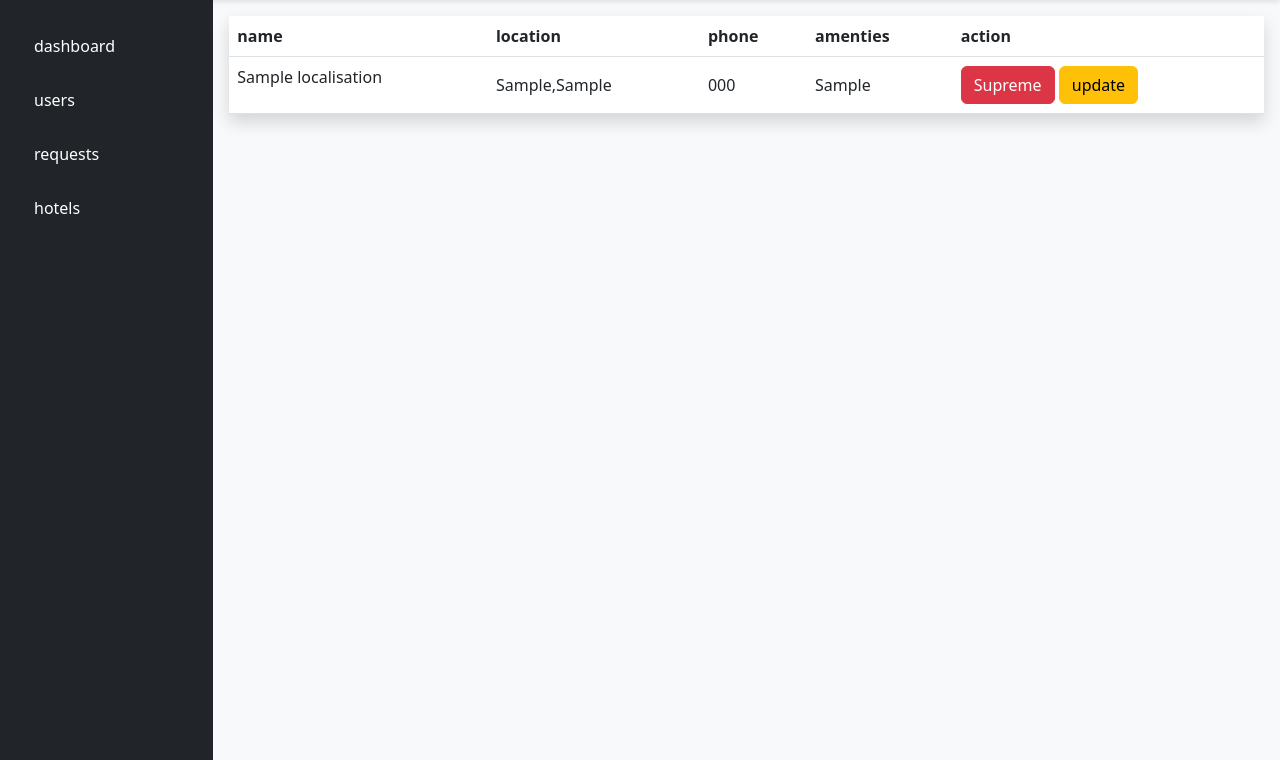
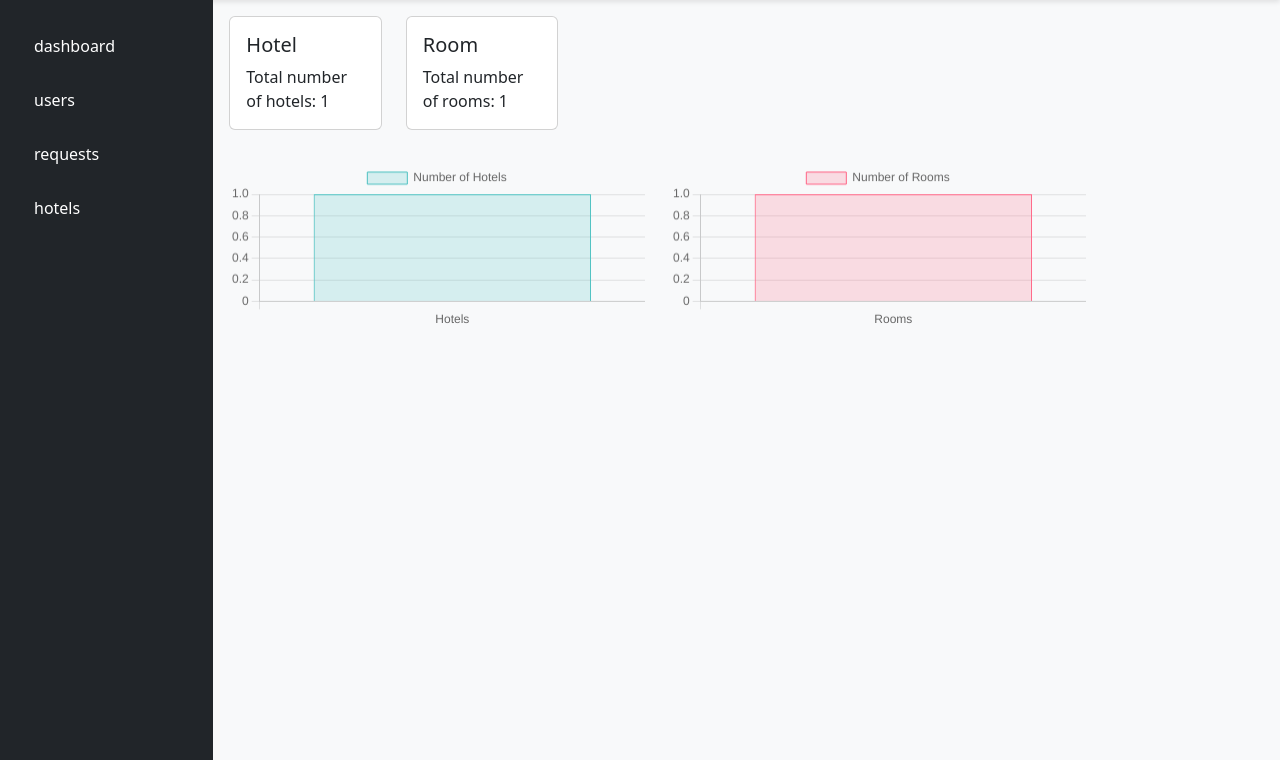
Before and after one commit to Mohamed072005/YouBooking.TM, a PHP site: page /dashboard/hotel.php in a window 1280 px wide. Shown: the part 54-814 px from the top of the page. Run offline with PHP 8.4, Linux system fonts and the light colour scheme; the visitor is signed in with stand-in values (Sample User, id 1); tables that the repository leaves empty or names only in its code hold one stand-in row (values such as "Sample post"); some libraries are stand-ins or nearby versions.

Commit message:
this commit for add the chart js for the project

```diff
--- a/cnxDB.php
+++ b/cnxDB.php
@@ -1,2 +1,2 @@
 <?php   session_start();
-$conn = mysqli_connect('127.0.0.1:3307', 'root', '', 'youbooking');    ?>
+$conn = mysqli_connect('localhost', 'root', '', 'youbooking');    ?>
--- a/dashboard/header.php
+++ b/dashboard/header.php
@@ -6,7 +6,7 @@
     <meta charset="UTF-8">
     <meta name="viewport" content="width=device-width, initial-scale=1">
     <title>Dashboard</title>
-
+    <script src="https://cdn.jsdelivr.net/npm/chart.js"></script>
     <link href="https://cdn.jsdelivr.net/npm/bootstrap@5.3.0/dist/css/bootstrap.min.css" rel="stylesheet">
     <style>
         body {
--- a/dashboard/hotel.php
+++ b/dashboard/hotel.php
@@ -1,7 +1,19 @@
 <?php
 include 'header.php';
-if(!isset($_SESSION['role_id']) ||  $_SESSION['role_id']!=1 && $_SESSION['role_id']!=2){
-  header('location:../login.php');
+
+$sqlhot = "SELECT COUNT(*) AS hotelCount FROM hotel";
+$hotelResult = mysqli_query($conn, $sqlhot);
+$hotelData = 0;
+if ($hotelResult && $row = mysqli_fetch_assoc($hotelResult)) {
+    $hotelData = $row['hotelCount'];
+}
+
+
+$sqlrom = "SELECT COUNT(*) AS roomCount FROM room_details";
+$roomResult = mysqli_query($conn, $sqlrom);
+$roomData = 0;
+if ($roomResult && $row = mysqli_fetch_assoc($roomResult)) {
+    $roomData = $row['roomCount'];
 }
 ?>
 
@@ -11,140 +23,85 @@ if(!isset($_SESSION['role_id']) ||  $_SESSION['role_id']!=1 && $_SESSION['role_i
 
         <main class="col-md-10 p-3 main-content">
 
-            <section class="section dashboard">
-                <?php if($_SESSION['role_id']==2){ ?>
-                <a type="button" class="btn btn-primary mb-3" data-bs-toggle="modal" data-bs-target="#exampleModal">add
-                    hotel</a>
-
-                <?php } ?>
-
-                <div class="modal fade" id="exampleModal" tabindex="-1" aria-labelledby="exampleModalLabel"
-                    aria-hidden="true">
-                    <div class="modal-dialog">
-                        <div class="modal-content">
-                            <div class="modal-header">
-                                <h1 class="modal-title fs-5" id="exampleModalLabel">Modal title</h1>
-                                <button type="button" class="btn-close" data-bs-dismiss="modal"
-                                    aria-label="Close"></button>
-                            </div>
-                            <div class="modal-body">
-                                <div class="modal-body">
-                                    <form action="../logique/addhotel.php" method="post" >
-                                        <div class="mb-3">
-                                            <label for="name" class="form-label">Name:</label>
-                                            <input type="text" class="form-control" id="name" name="name" required>
-                                        </div>
-                                        <div class="mb-3">
-                                            <label for="contactNumber" class="form-label">Contact Number:</label>
-                                            <input type="tel" class="form-control" id="contactNumber"
-                                                name="contactNumber" required>
-                                        </div>
-                                        <div class="mb-3">
-                                            <label for="amenities" class="form-label">Amenities:</label>
-                                            <input type="text" class="form-control" id="amenities" name="amenities"
-                                                required>
-                                        </div>
-                                        <div class="mb-3">
-                                            <label for="pays" class="form-label">Pays:</label>
-                                            <input type="text" class="form-control" id="pays" name="pays" required>
-                                        </div>
-                                        <div class="mb-3">
-                                            <label for="ville" class="form-label">Ville:</label>
-                                            <input type="text" class="form-control" id="ville" name="ville" required>
-                                        </div>
-                                        <button type="submit" name="inserthotel" class="btn btn-primary">add hotel</button>
-                                    </form>
-                                </div>
-
-                            </div>
+            <div class="row d-flex mb-3">
+                <div class="col-md-2">
+                    <div class="card mb-3  ">
+                        <div class="card-body">
+                            <h5 class="card-title">Hotel </h5>
+                            <p class="card-text">Total number of hotels: <?php echo $hotelData; ?></p>
                         </div>
                     </div>
                 </div>
-                <table class="table align-middle mb-0 bg-white shadow ">
 
-                    <thead class="bg-light">
-                        <tr>
-                            <th>name</th>
-                            <th>location</th>
-                            <th>phone</th>
-                            <th>amenties</th>
-                            <th>action</th>
-                        </tr>
-                    </thead>
-                    <tbody>
-                        <?php
-                        $id=$_SESSION['user_id'];
-                        $sql = "SELECT * FROM hotel JOIN localisation ON localisation.location_id = hotel.location_id WHERE id_user = '$id'";
-                        $result = mysqli_query($conn, $sql);
-                        if (mysqli_num_rows($result) > 0) {
-                            while ($row = mysqli_fetch_assoc($result)) { ?>
-                        <tr>
-
-                            <td>
-                                <p class=""><?=$row['name']?></p>
-                            </td>
-                            <td>
-                                <span class=""><?=$row['pays']?><?php echo ',' ?><?=$row['ville']?></span>
-                            </td>
-                            <td>
-                                <span class=""> <?=$row['contact_number']?></span>
-                            </td>
-                            <td>
-                                <span class=""> <?=$row['amenities']?></span>
-                            </td>
-                            <td>
-
-                                <a type="button" class="btn btn-danger">Supreme</a>
-
-                                <a type="button" class="btn btn-warning" >update</a>
-
-                            </td>
-
-                        </tr>
+                <div class="col-md-2">
+                    <div class="card mb-3">
+                        <div class="card-body">
+                            <h5 class="card-title">Room </h5>
+                            <p class="card-text">Total number of rooms: <?php echo $roomData; ?></p>
+                        </div>
+                    </div>
+                </div>
+            </div>
+            <div class="row d-flex">
+                <div class="col-md-5"><canvas id="hotelChart" width="1000" height="400"></canvas></div>
+                <div class="col-md-5"><canvas id="roomChart" width="1000" height="400"></canvas></div>
+            </div>
 
 
-                        <?php }}?>
-                        </tbody>
-                      <?php  if($_SESSION['role_id']==1){ ?>
-                        <tbody>
-                        <?php
-                        $id=$_SESSION['user_id'];
-                        $sql = "SELECT * FROM hotel NATURAL JOIN localisation ";
-                        $result = mysqli_query($conn, $sql);
-                        if (mysqli_num_rows($result) > 0) {
-                            while ($row = mysqli_fetch_assoc($result)) { ?>
-                        <tr>
 
-                            <td>
-                                <p class=""><?=$row['name']?></p>
-                            </td>
-                            <td>
-                                <span class=""><?=$row['pays']?> <?=$row['ville']?></span>
-                            </td>
-                            <td>
-                                <span class=""> <?=$row['contact_number']?></span>
-                            </td>
-                            <td>
-                                <span class=""> <?=$row['amenities']?></span>
-                            </td>
-                            <td>
-
-                                <a type="button" class="btn btn-danger">Supreme</a>
-
-                            </td>
-                        </tr> <?php }}?>
-
-                      <?php  }?>
-
-                    </tbody>
-
-                </table>
-
-            </section>
         </main>
     </div>
 </div>
+<script>
+document.addEventListener("DOMContentLoaded", function() {
+    const hotelData = <?php echo $hotelData; ?>;
+    const roomData = <?php echo $roomData; ?>;
 
+    const hotelCanvas = document.getElementById('hotelChart').getContext('2d');
+    const hotelChart = new Chart(hotelCanvas, {
+        type: 'bar',
+        data: {
+            labels: ['Hotels'],
+            datasets: [{
+                label: 'Number of Hotels',
+                data: [hotelData],
+                backgroundColor: 'rgba(75, 192, 192, 0.2)',
+                borderColor: 'rgba(75, 192, 192, 1)',
+                borderWidth: 1
+            }]
+        },
+        options: {
+            scales: {
+                y: {
+                    beginAtZero: true
+                }
+            }
+        }
+    });
+
+    const roomCanvas = document.getElementById('roomChart').getContext('2d');
+    const roomChart = new Chart(roomCanvas, {
+        type: 'bar',
+        data: {
+            labels: ['Rooms'],
+            datasets: [{
+                label: 'Number of Rooms',
+                data: [roomData],
+                backgroundColor: 'rgba(255, 99, 132, 0.2)',
+                borderColor: 'rgba(255, 99, 132, 1)',
+                borderWidth: 1
+            }]
+        },
+        options: {
+            scales: {
+                y: {
+                    beginAtZero: true
+                }
+            }
+        }
+    });
+});
+</script>
 <script src="https://cdn.jsdelivr.net/npm/@popperjs/core@2.10.2/dist/umd/popper.min.js"></script>
 <script src="https://cdn.jsdelivr.net/npm/bootstrap@5.3.0/dist/js/bootstrap.min.js"></script>
 </body>
--- a/logique/logout.php
+++ b/logique/logout.php
@@ -1,7 +1,6 @@
 <?php
-// unset( $_SESSION['name']);
+
 session_start();
 session_destroy();
-die();
 header('location: ../login.php');
 ?>
```
